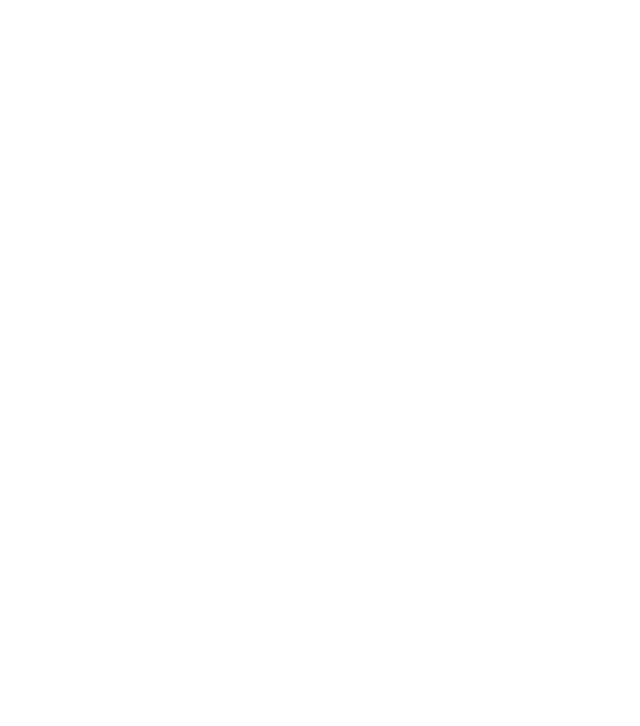
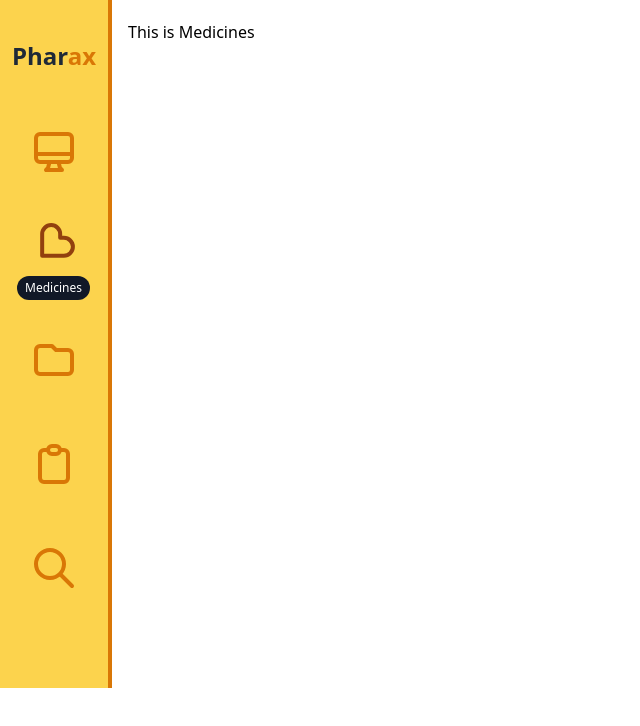
Before and after one commit to VeoScript/pharax, a Nuxt app: page /medicines in a window 1280 px wide. Before the commit this address had no page. Shown: the top 726 px of the page, without its empty margins (0-640 px from the left). Built offline with nearby package versions, Linux system fonts and the light colour scheme.

Commit message:
feat: create medicines page

```diff
--- /dev/null
+++ b/pages/medicines/index.vue
@@ -0,0 +1,15 @@
+<template>
+  <div class="h-screen">
+    <Sidebar />
+    <div class="flex ml-32 mr-10 pt-5">This is Medicines</div>
+  </div>
+</template>
+
+<script>
+import Sidebar from '~/components/layouts/Sidebar'
+export default {
+  components: {
+    Sidebar
+  },
+}
+</script>
```
